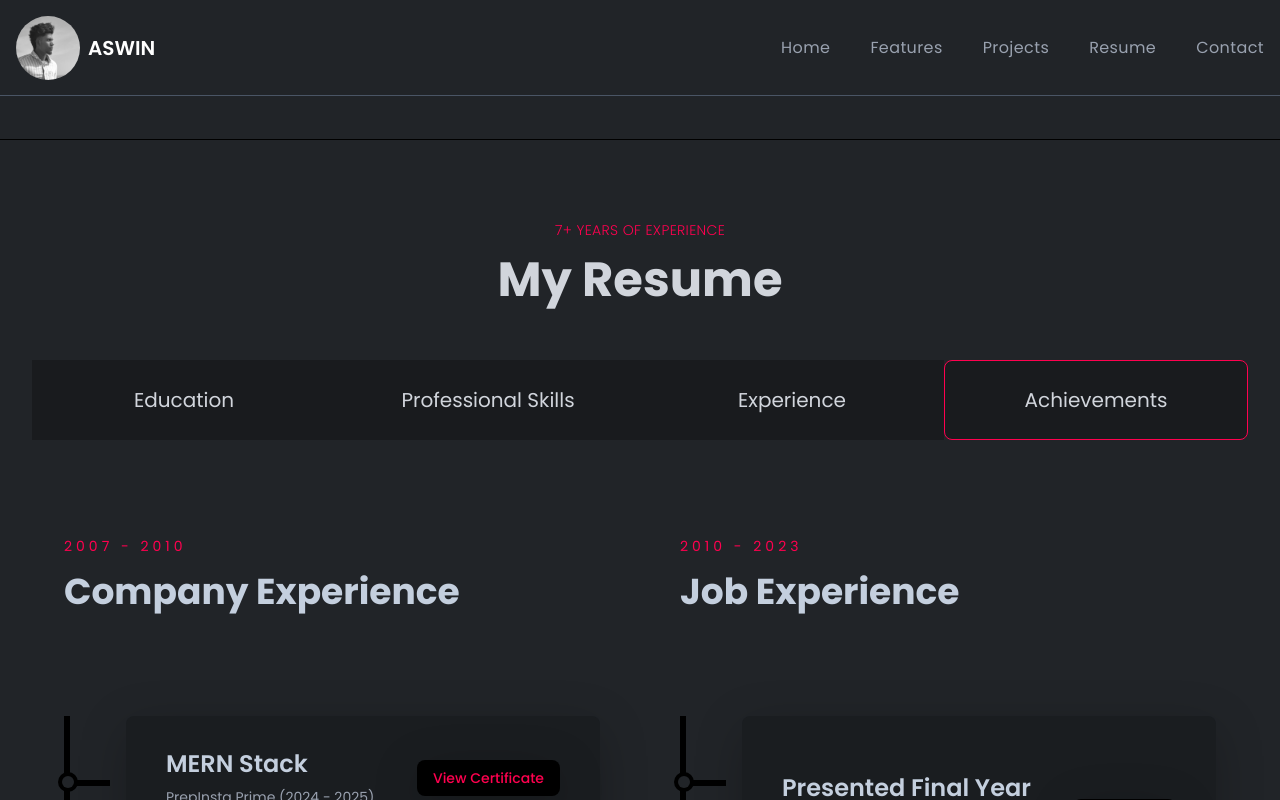
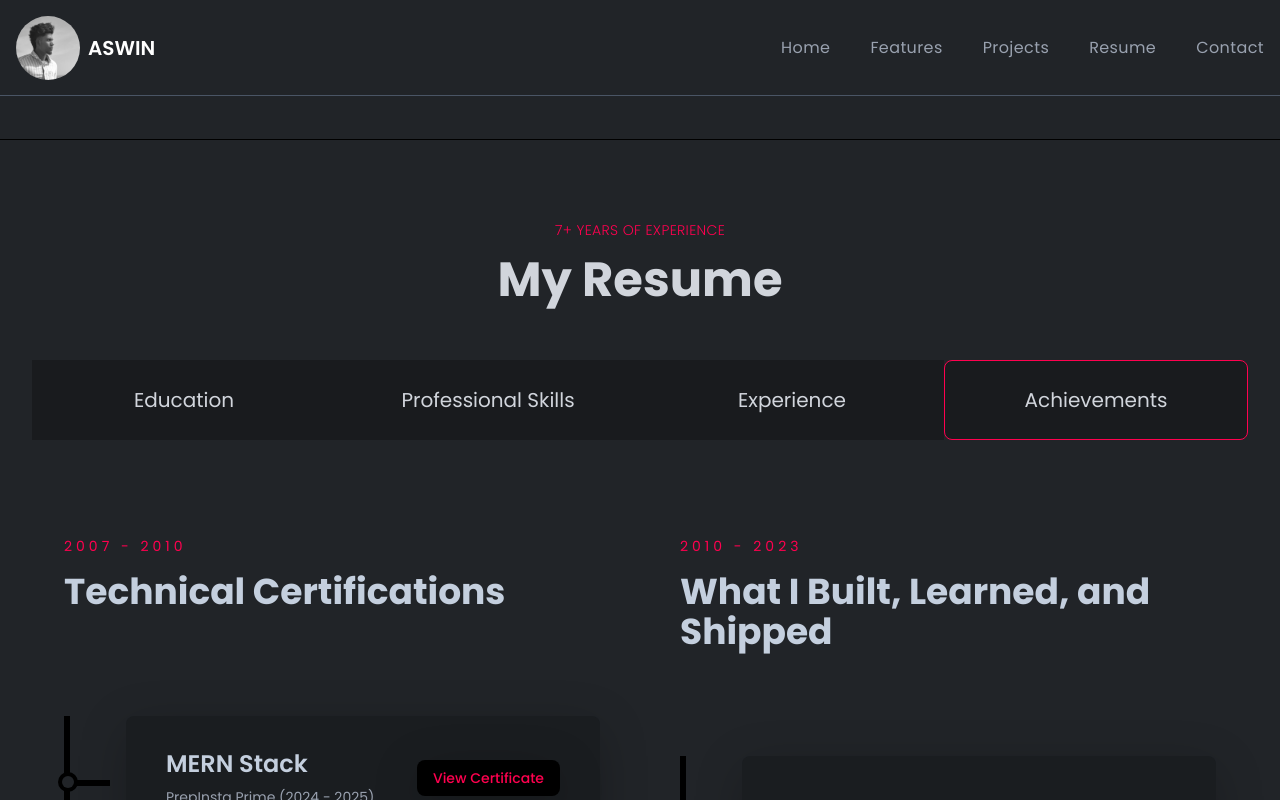
Before and after one commit to Asvinraj2/aswinraj, a React (Vite) app: page / in a window 1280 px wide. Both pictures are taken after a click on the item "Achievements". Shown: the part 2782-3582 px from the top of the page. Built offline with nearby package versions, Linux system fonts and the light colour scheme.

Commit message:
updated content in acheivments

```diff
--- a/src/components/resume/Achievement.jsx
+++ b/src/components/resume/Achievement.jsx
@@ -15,7 +15,7 @@ const Achievement = () => {
             2007 - 2010
           </p>
           <h2 className="text-2xl sm:text-3xl md:text-4xl font-bold">
-            Company Experience
+            Technical Certifications
           </h2>
         </div>
         <div className="mt-8 sm:mt-10 md:mt-12 lg:mt-14 w-full border-l-[4px] sm:border-l-[6px] border-l-black border-opacity-30 flex flex-col gap-6 sm:gap-8 md:gap-10">
@@ -49,7 +49,7 @@ const Achievement = () => {
             2010 - 2023
           </p>
           <h2 className="text-2xl sm:text-3xl md:text-4xl font-bold">
-            Job Experience
+            What I Built, Learned, and Shipped
           </h2>
         </div>
         <div className="mt-8 sm:mt-10 md:mt-12 lg:mt-14 w-full border-l-[4px] sm:border-l-[6px] border-l-black border-opacity-30 flex flex-col gap-6 sm:gap-8 md:gap-10">
```
